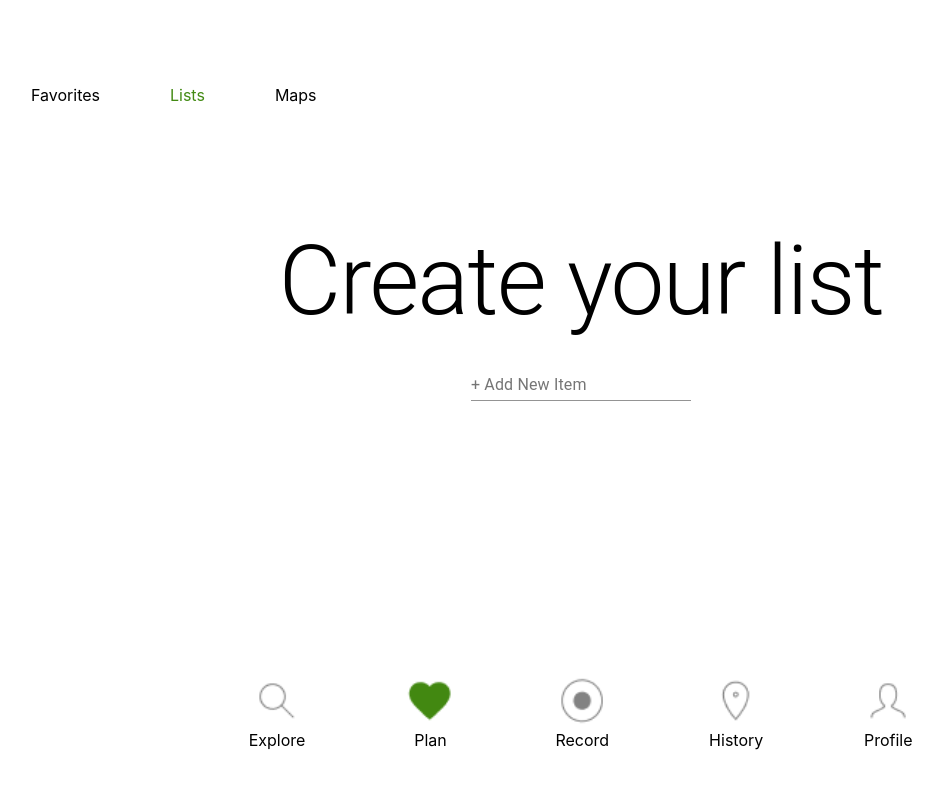
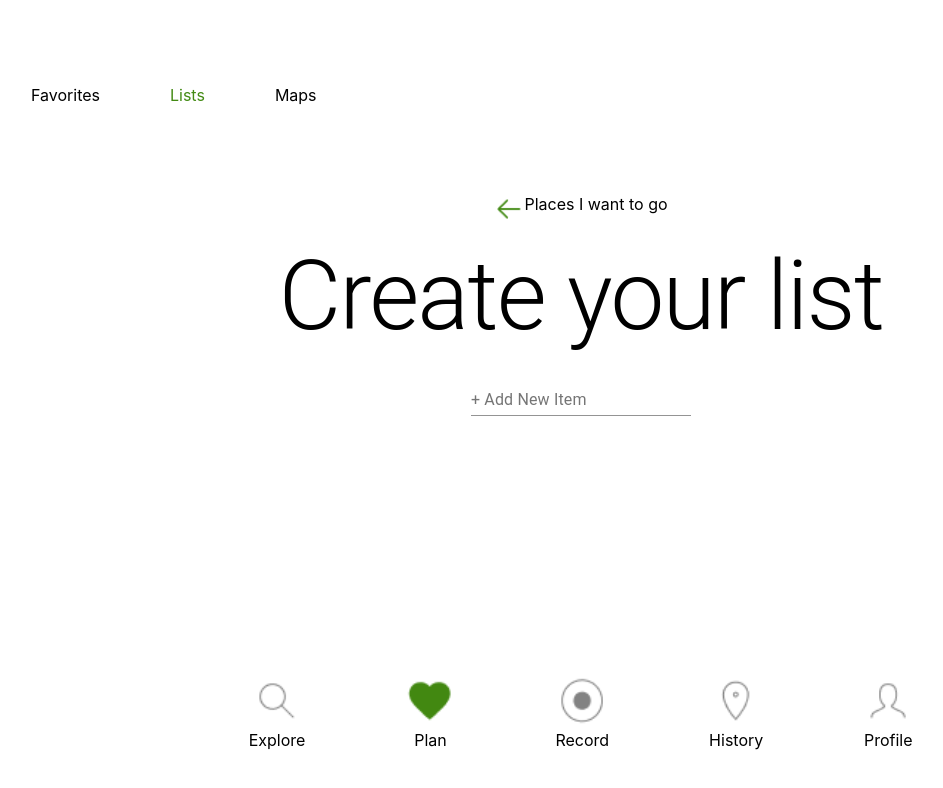
Before and after one commit to luanateixeira148/AllTrailsMidterm, a React (Create React App) app in the folder alltrails/: page / in a window 1280 px wide. Shown: the top 788 px of the page, without its empty margins (59-1002 px from the left). Built offline with nearby package versions, Linux system fonts and the light colour scheme.

Commit message:
backArrow comp fixed

```diff
--- a/alltrails/src/comps/BackArrow.js
+++ b/alltrails/src/comps/BackArrow.js
@@ -1,12 +1,19 @@
 import React from "react";
 import styled from 'styled-components';
+import arrow from '../comps/icons/arrow.png';
 
-const Container = styled.div``;
+const Container = styled.div`
+    display: flex;
+`;
+
 
 const BackArrow = () => {
+    return (
     <Container>
-        Places I want to go
+     <img src={arrow} width="30px" height="30px"/>
+     Places I want to go
     </Container>
+    )
 }
 
 export default BackArrow;
--- a/alltrails/src/pages/NotePage.js
+++ b/alltrails/src/pages/NotePage.js
@@ -3,6 +3,7 @@ import React, { useEffect, useState } from "react";
 import "./NotePage.scss";
 import NoteForm from "../comps/NoteForm";
 import NoteList from "../comps/NoteList";
+import BackArrow from "../comps/BackArrow";
 
 const LOCAL_STORAGE_KEY = "react-note-list-notes";
 
@@ -47,6 +48,7 @@ function NotePage() {
 
   return (
     <div className="NotePage">
+      <BackArrow></BackArrow>
       <Typography style={{ padding: 16 }} variant="h1">
         Create your list
       </Typography>
```
Also changed, not shown: alltrails/src/comps/icons/arrow.png (added).
